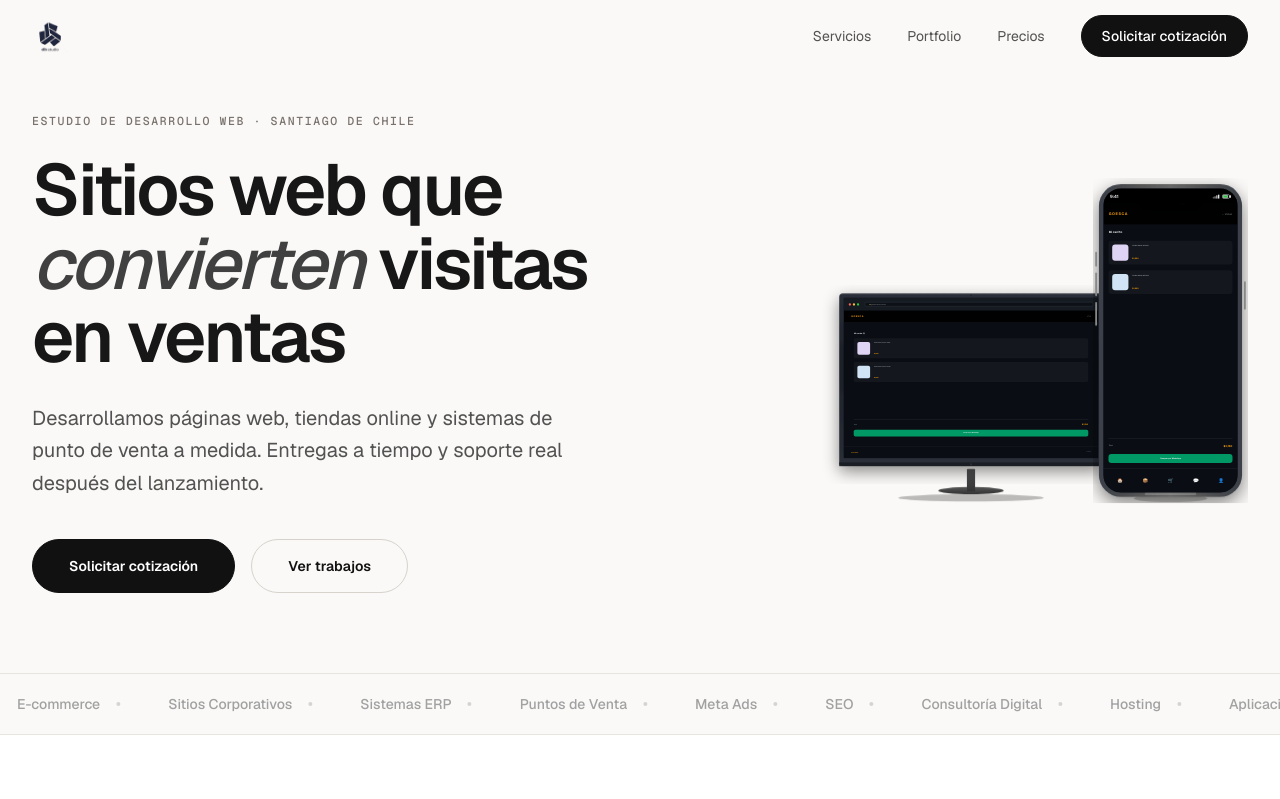
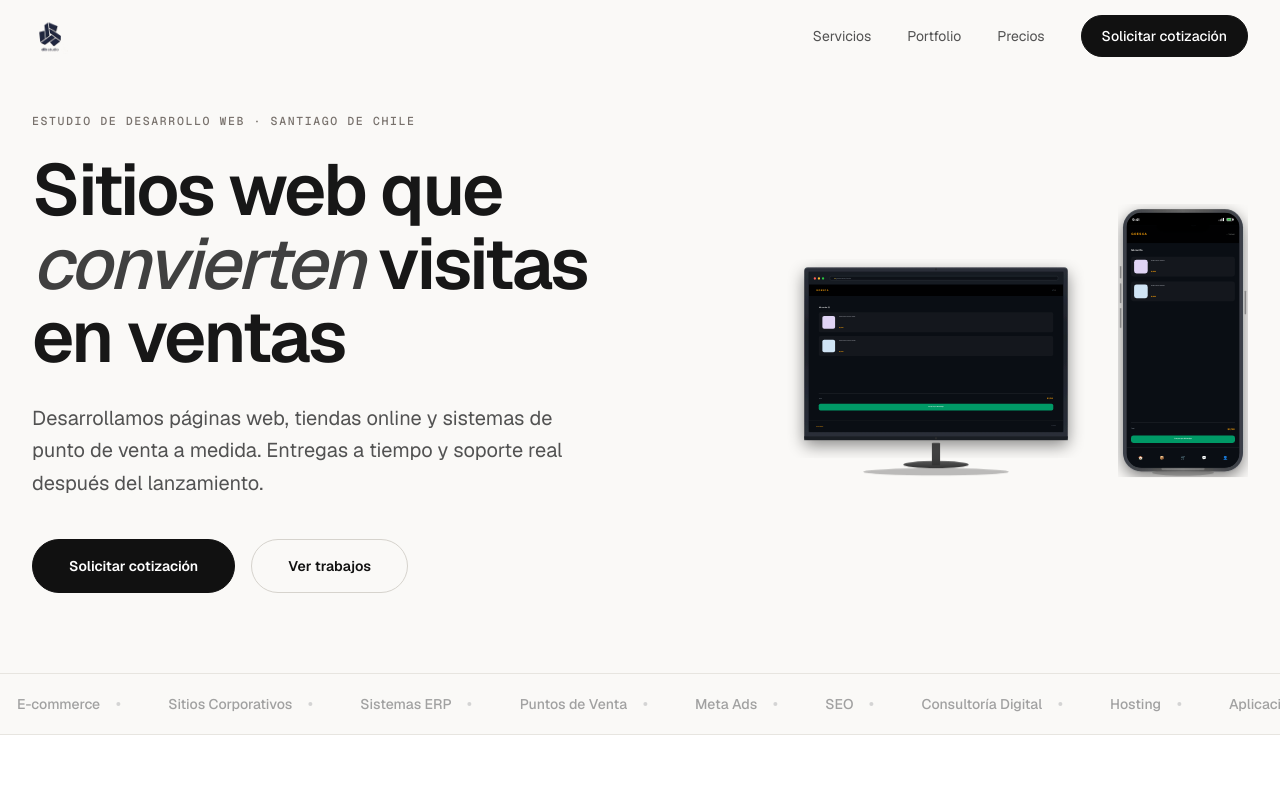
Before and after one commit to dibwebstudio/dibweb, a Next.js app: page / in a window 1280 px wide. Shown: the top 799 px of the page. Built offline with nearby package versions, Linux system fonts and the light colour scheme.

Commit message:
fix: dispositivos sin superposición — gap correcto, teléfono más proporcionado

```diff
--- a/src/components/Devices.tsx
+++ b/src/components/Devices.tsx
@@ -2,7 +2,7 @@
 
 export default function Devices() {
   return (
-    <div className="relative flex justify-center lg:justify-end items-end gap-3 lg:gap-5">
+    <div className="relative flex justify-center lg:justify-end items-end gap-6 lg:gap-8">
       <Monitor />
       <Phone />
     </div>
@@ -278,7 +278,7 @@ function Phone() {
   ];
 
   return (
-    <div className="group relative -ml-6 lg:-ml-12">
+    <div className="group relative">
       <style>{`
         @keyframes ph-cycle{0%,22%{opacity:1}26%,56%{opacity:0}60%,90%{opacity:0}94%,100%{opacity:0}}
         @keyframes ph-cycle-1{0%,22%{opacity:0}26%,56%{opacity:1}60%,90%{opacity:0}94%,100%{opacity:0}}
@@ -294,7 +294,7 @@ function Phone() {
       `}</style>
 
       <div className="animate-float-delay">
-        <svg viewBox="0 0 210 440" className="w-full max-w-[155px] transition-transform duration-500 group-hover:scale-[1.02] group-hover:-translate-y-1" xmlns="http://www.w3.org/2000/svg">
+        <svg viewBox="0 0 210 440" className="w-full max-w-[130px] transition-transform duration-500 group-hover:scale-[1.02] group-hover:-translate-y-1" xmlns="http://www.w3.org/2000/svg">
           <defs>
             <linearGradient id="pFrame" x1="0" y1="0" x2="1" y2="0">
               <stop offset="0%" stopColor="#3a3f48"/>
```
